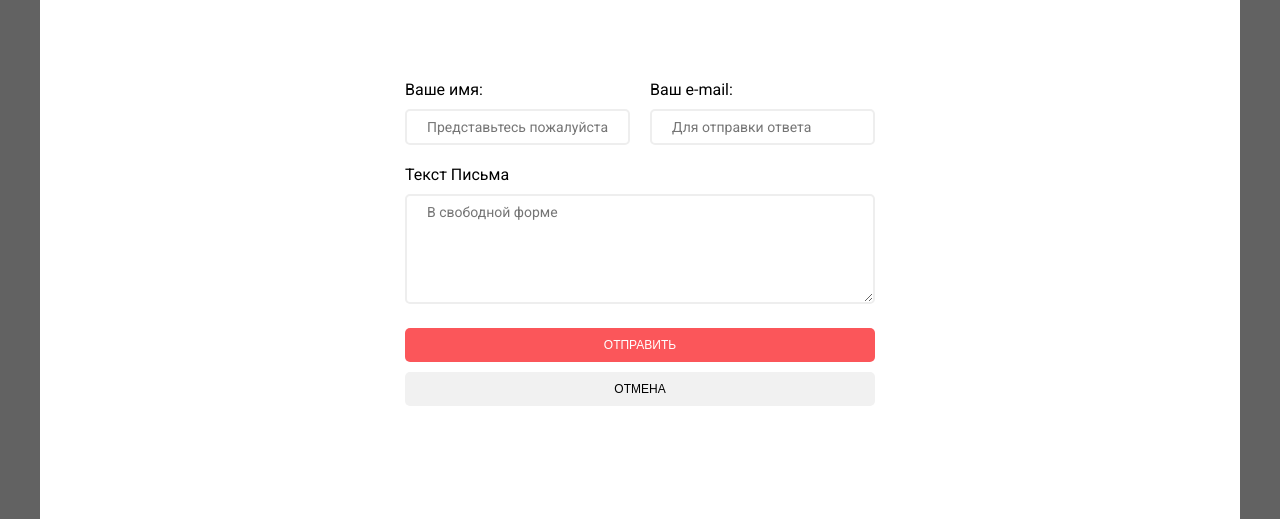
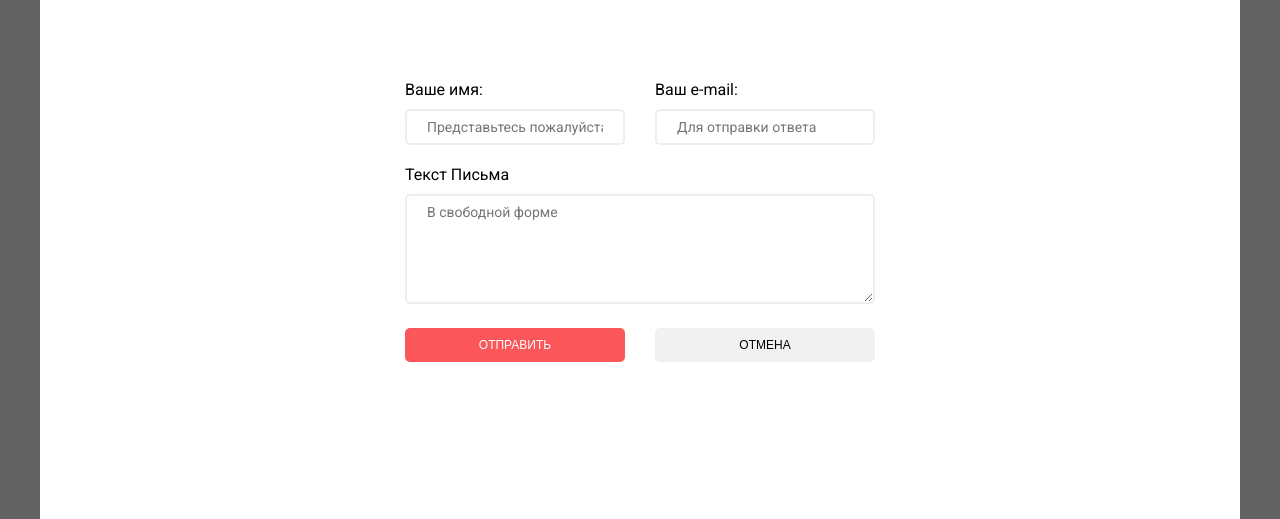
Before and after one commit to Apheliont/nerds, a plain HTML site: page sendForm.html in a window 1280 px wide. Shown: the part 98-617 px from the top of the page. Drawn offline with Linux system fonts and the light colour scheme.

Commit message:
final v2

```diff
--- a/scss/_basic.scss
+++ b/scss/_basic.scss
@@ -63,21 +63,6 @@ ul {
   color: #a6a6a6;
   margin-right: 10px;
 }
-
-input[type="text"],
-input[type="email"],
-.textarea {
-  font-family: $font;
-  font-size: 14px;
-  &:hover {
-    border-color: $border_hover;
-  }
-  &:focus {
-    border-color: $border_focus;
-    outline: none;
-  }
-}
-
 
 body {
   margin: 0;
@@ -231,18 +216,35 @@ header {
   display: block;
 }
 
+// send form
+
+input[type="text"],
+input[type="email"],
+.textarea {
+  font-family: $font;
+  font-size: 14px;
+  &:hover {
+    border-color: $border_hover;
+  }
+  &:focus {
+    border-color: $border_focus;
+    outline: none;
+  }
+}
+
 .send-form {
   position: fixed;
   background: $white_1;
   max-width: 630px;
-  height: 415px;
+  min-height: 416px;
   padding: 42px 80px;
   box-shadow: 5px 5px 20px grey;
-  margin: auto;
+  margin-right: auto;
+  margin-left: auto;
+  margin-top: -208px;
   left: 0;
   right: 0;
-  top: 0;
-  bottom: 0;
+  top: 50%;
   z-index: 10;
   display: none;
   flex-flow: column nowrap;
@@ -263,15 +265,16 @@ header {
     border-radius: 5px;
     width: 100%;
   }
+
   .send-form__btn-send,
   .send-form__btn-reset  {
     @extend %button_link;
+    border: none;
     margin-bottom: 10px;
     &:last-child {
       color: black;
     }
   }
-
 }
 
 .send-form__nameAndEmail,
@@ -279,16 +282,17 @@ header {
   display: flex;
   flex-flow: row wrap;
   margin-bottom: 20px;
-
-  > div {
-    flex: 1;
-    &:first-child {
-      margin-right: 20px;
+  justify-content: space-between;
+  > * {
+    flex: 1 1 200px;
+    max-width: 220px;
+    @media screen and (max-width: $responsive_point_3) {
+      max-width: 100%;
     }
   }
 }
 
-
+// page for no javascript users
 .send-form_page {
   display: flex;
   position: static;
--- a/scss/_catalog.scss
+++ b/scss/_catalog.scss
@@ -105,6 +105,18 @@
     margin-bottom: 20px;
   }
 
+  @media screen and (max-width: $responsive_point_2) {
+    form {
+      display: flex;
+      flex-flow: row wrap;
+      justify-content: center;
+      > * {
+        margin-left: 10px;
+      }
+    }
+  }
+}
+
 .filter-form__price-range {
 
     label {
@@ -137,17 +149,6 @@
 
     input[type="number"]::-webkit-inner-spin-button {
       display: none;
-    }
-  }
-  @media screen and (max-width: $responsive_point_2) {
-    form {
-      display: flex;
-      flex-flow: row wrap;
-      justify-content: center;
-      > * {
-        margin-left: 10px;
-      }
-    }
     }
 }
 
@@ -192,6 +193,7 @@
     text-decoration: none;
     border-bottom: 1px dotted #00ca74;
   }
+ }
 
 .sort__arrows {
     display: inline-block;
@@ -219,7 +221,6 @@
     clip-path: polygon(50% 100%, 0 0, 100% 0);
     background-color: black;
 }
- }
 
 .page-links {
   width: 100%;
@@ -245,5 +246,4 @@
     text-align: center;
   }
   }
-
 }
--- a/scss/_index.scss
+++ b/scss/_index.scss
@@ -34,6 +34,8 @@
     display: none;
   }
   background-color: $background_slider;
+}
+
 .slider__container {
   min-height: 370px;
   @extend %inner_container;
@@ -41,7 +43,6 @@
   @media screen and (max-width: $responsive_point_1) {
     text-align: center;
     padding-bottom: 30px;
-    }
   }
 }
 
```
Also changed, not shown: index.html (+1 -1 lines), css/style.css, 1 other file. Lines whose indentation alone changed are shown as unchanged.
